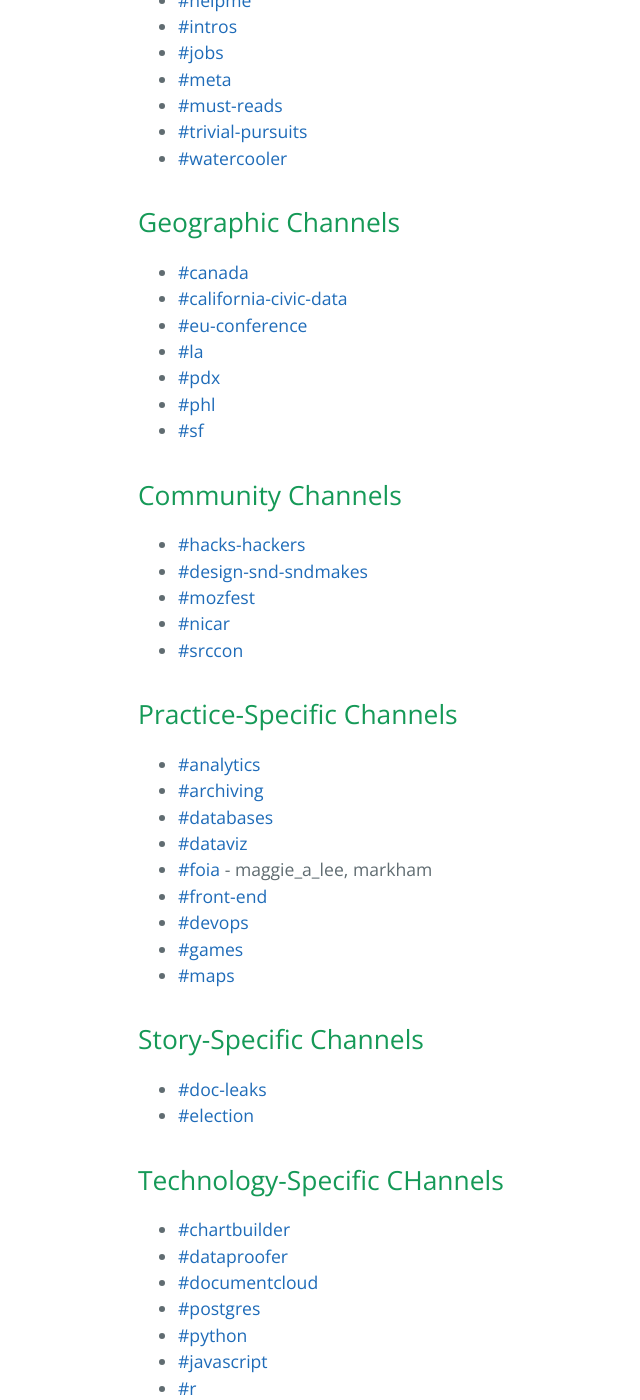
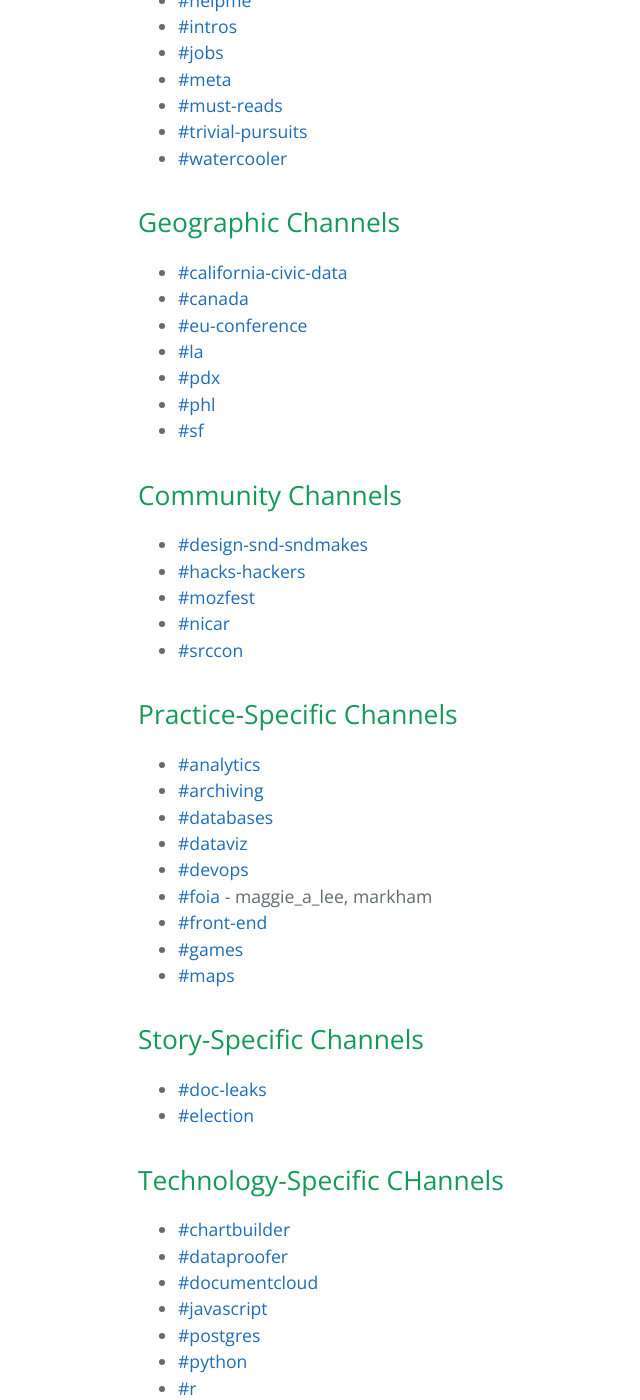
Before and after one commit to newsnerdery/newsnerdery, a Jekyll site: the page built from index.md, in a window 1280 px wide and 1400 px high, scrolled down 762 px. Shown: the whole window, without its empty margins (86-726 px from the left). Built offline with Jekyll 4.4.1, drawn with Linux system fonts in a browser that asks for light colours; our own code applies the rules of GitHub Pages for plain Markdown files.

Commit message:
Sort lines

```diff
--- a/index.md
+++ b/index.md
@@ -17,8 +17,8 @@ We have more than 40 Slack channels. We try to keep the list of channels pruned
 * [#watercooler](https://newsnerdery.slack.com/messages/watercooler/)
 
 ## Geographic Channels
+* [#california-civic-data](https://newsnerdery.slack.com/messages/california-civic-data/)
 * [#canada](https://newsnerdery.slack.com/messages/canada/)
-* [#california-civic-data](https://newsnerdery.slack.com/messages/california-civic-data/)
 * [#eu-conference](https://newsnerdery.slack.com/messages/eu-conference/)
 * [#la](https://newsnerdery.slack.com/messages/la/)
 * [#pdx](https://newsnerdery.slack.com/messages/pdx/)
@@ -26,8 +26,8 @@ We have more than 40 Slack channels. We try to keep the list of channels pruned
 * [#sf](https://newsnerdery.slack.com/messages/sf/)
 
 ## Community Channels
+* [#design-snd-sndmakes](https://newsnerdery.slack.com/messages/design-snd-sndmakes/)
 * [#hacks-hackers](https://newsnerdery.slack.com/messages/hacks-hackers/)
-* [#design-snd-sndmakes](https://newsnerdery.slack.com/messages/design-snd-sndmakes/)
 * [#mozfest](https://newsnerdery.slack.com/messages/mozfest/)
 * [#nicar](https://newsnerdery.slack.com/messages/nicar/)
 * [#srccon](https://newsnerdery.slack.com/messages/srccon/)
@@ -37,9 +37,9 @@ We have more than 40 Slack channels. We try to keep the list of channels pruned
 * [#archiving](https://newsnerdery.slack.com/messages/archiving/)
 * [#databases](https://newsnerdery.slack.com/messages/databases/)
 * [#dataviz](https://newsnerdery.slack.com/messages/dataviz/)
+* [#devops](https://newsnerdery.slack.com/messages/devops/)
 * [#foia](https://newsnerdery.slack.com/messages/foia/) - maggie_a_lee, markham
 * [#front-end](https://newsnerdery.slack.com/messages/front-end/)
-* [#devops](https://newsnerdery.slack.com/messages/devops/)
 * [#games](https://newsnerdery.slack.com/messages/games/)
 * [#maps](https://newsnerdery.slack.com/messages/maps/)
 
@@ -51,9 +51,9 @@ We have more than 40 Slack channels. We try to keep the list of channels pruned
 * [#chartbuilder](https://newsnerdery.slack.com/messages/chartbuilder/)
 * [#dataproofer](https://newsnerdery.slack.com/messages/dataproofer/)
 * [#documentcloud](https://newsnerdery.slack.com/messages/documentcloud/)
+* [#javascript](https://newsnerdery.slack.com/messages/javascript/)
 * [#postgres](https://newsnerdery.slack.com/messages/postgres/)
 * [#python](https://newsnerdery.slack.com/messages/python/)
-* [#javascript](https://newsnerdery.slack.com/messages/javascript/)
 * [#r](https://newsnerdery.slack.com/messages/r/)
 * [#ruby](https://newsnerdery.slack.com/messages/ruby/)
 * [#wordpress](https://newsnerdery.slack.com/messages/wordpress/) - whyisjake
```
